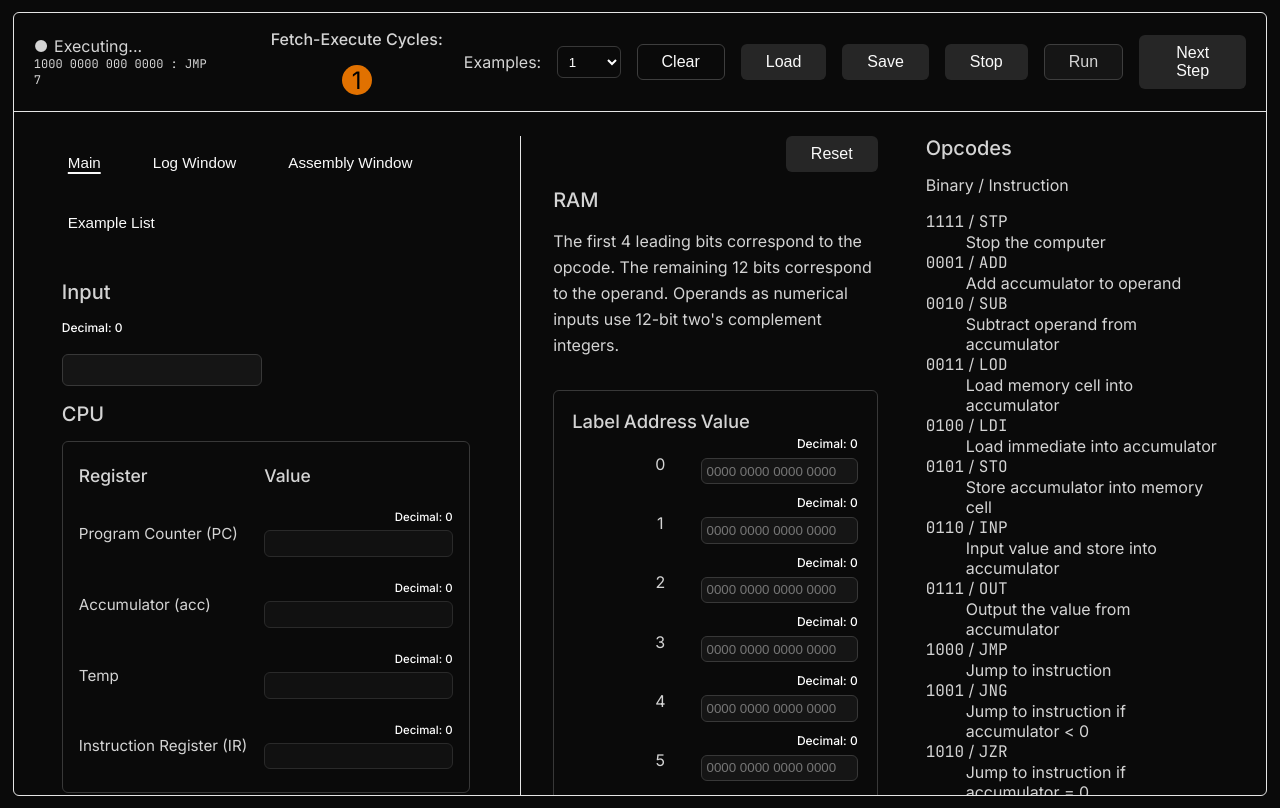
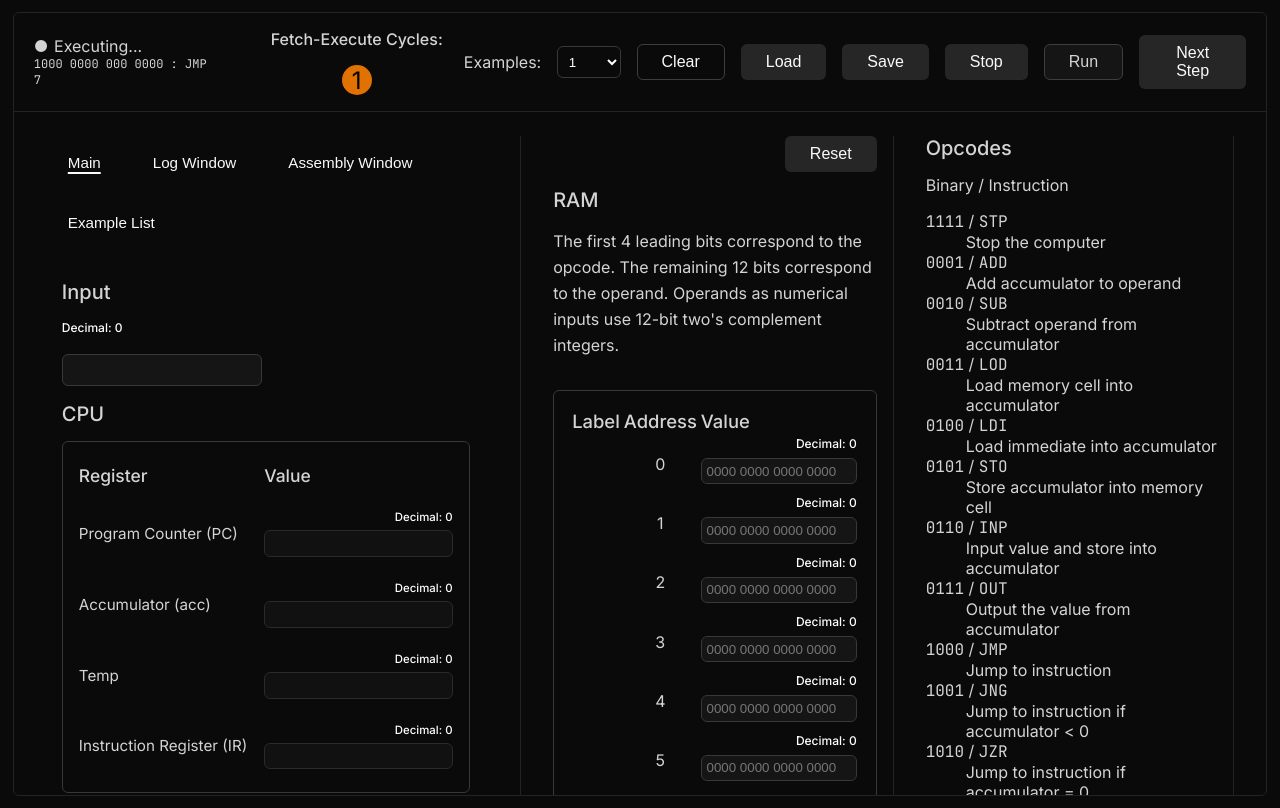
Before and after one commit to tyuichis/super-simple-cpu, a plain HTML site: page src/index.html in a window 1280 px wide. Drawn offline with Linux system fonts and the dark colour scheme.

Commit message:
feat(styles:main): add dark mode border color
fix(styles:main): border logic

```diff
--- a/src/styles/main.css
+++ b/src/styles/main.css
@@ -6,6 +6,12 @@
 :root {
     --app-border-color: #E5E5E5;
     --app-border-radius: 6px;
+}
+
+@media (prefers-color-scheme:dark) {
+    :root {
+        --app-border-color: #232323;
+    }
 }
 
 * {
@@ -23,7 +29,7 @@
 
 /* Main View */
 
-main > section:first-child {
+main > section:not(last-child){
     border-right: 1px solid var(--app-border-color);
 }
 
```
